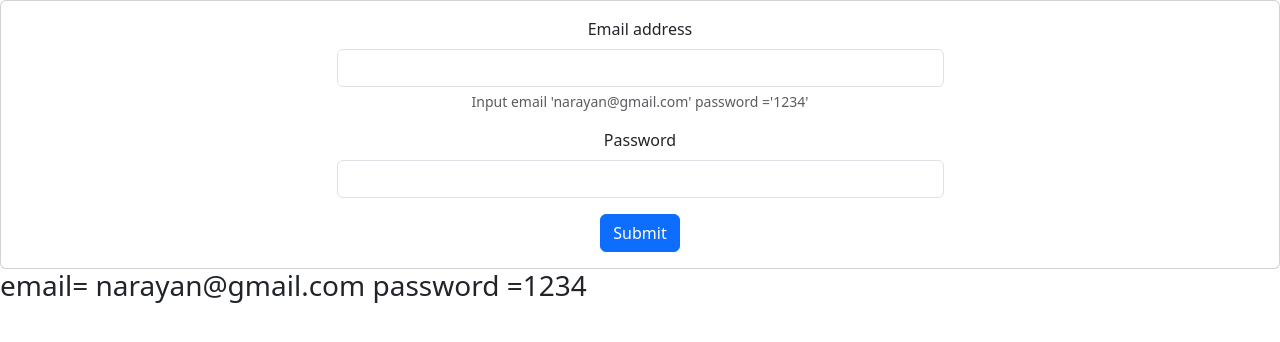
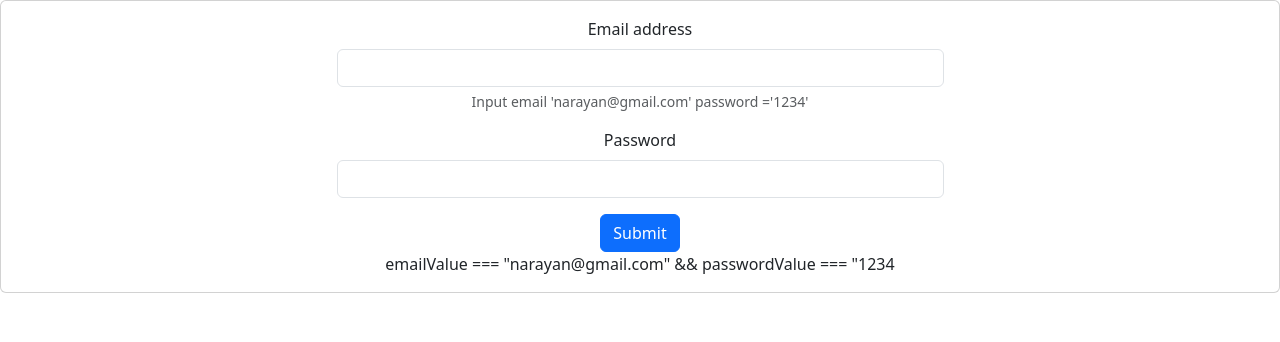
Before and after one commit to GodSpeedn/Rewards-App, a plain HTML site: page index.html in a window 1280 px wide. Drawn offline with nearby package versions, Linux system fonts and the light colour scheme.

Commit message:
index.html

```diff
--- a/index.html
+++ b/index.html
@@ -25,10 +25,12 @@
                   <input type="password" class="form-control" id="exampleInputPassword1">
                 </div>
                 <button type="submit" id="submitBut" class="btn btn-primary">Submit</button>
+                <div>emailValue === "narayan@gmail.com" && passwordValue === "1234</div>
               </form>
         </div>
+
       </div>
-      <h3>email= narayan@gmail.com  password =1234</h3>
+
 
 
 
```
